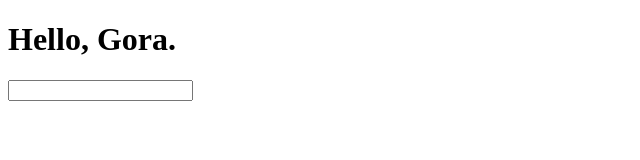
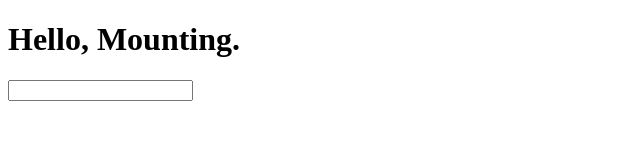
Before and after one commit to OleksandrGora/MyHubSite, a plain HTML site: page index.html in a window 1280 px wide. Shown: the whole page, without its empty margins (0-640 px from the left). Drawn offline with Linux system fonts and the light colour scheme.

Commit message:
Changed name.

```diff
--- a/index.html
+++ b/index.html
@@ -8,7 +8,7 @@
 </head>
 <body>
     <h1>
-        Hello, Gora.
+        Hello, Mounting.
     </h1>
     <input src="text">
 </body>
```
